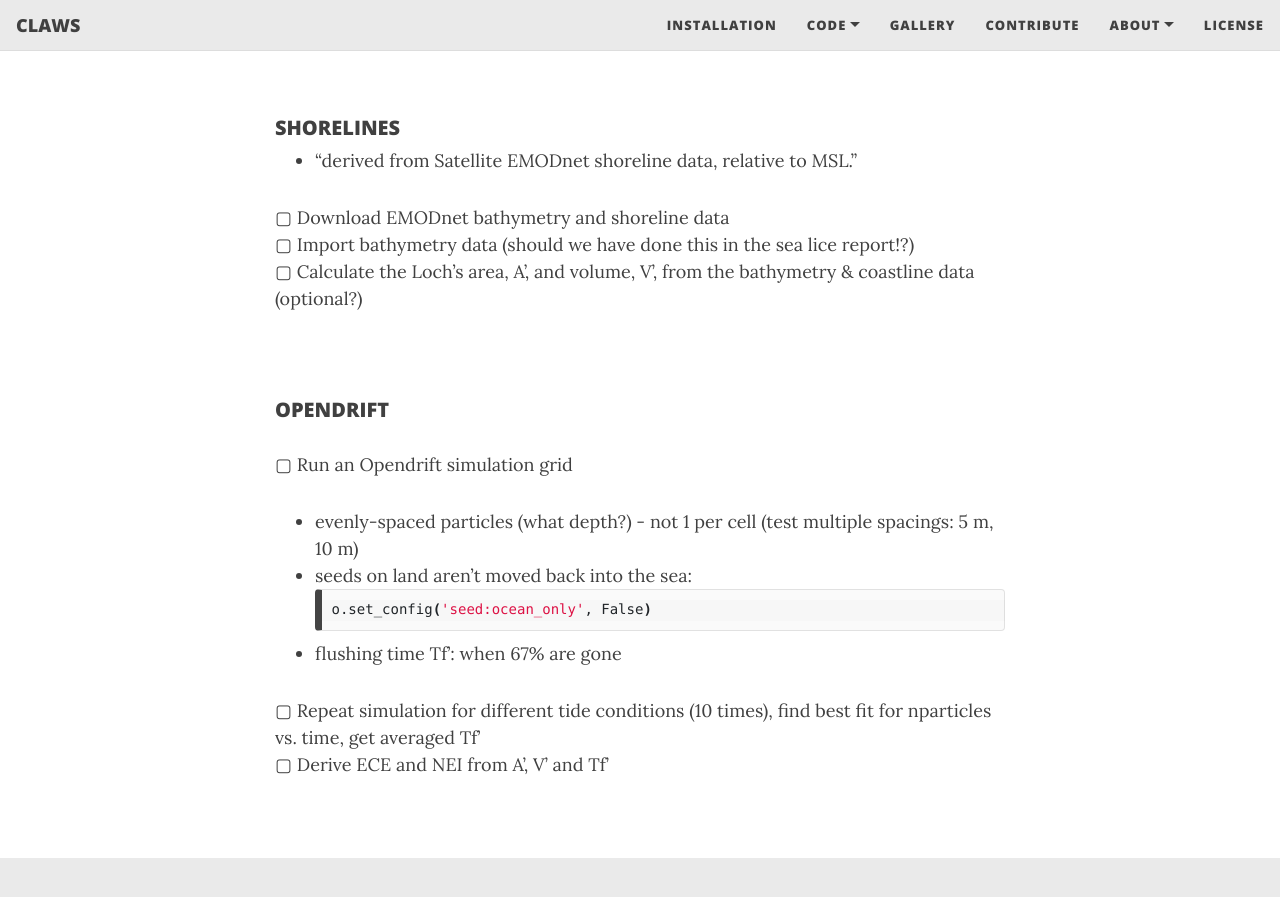
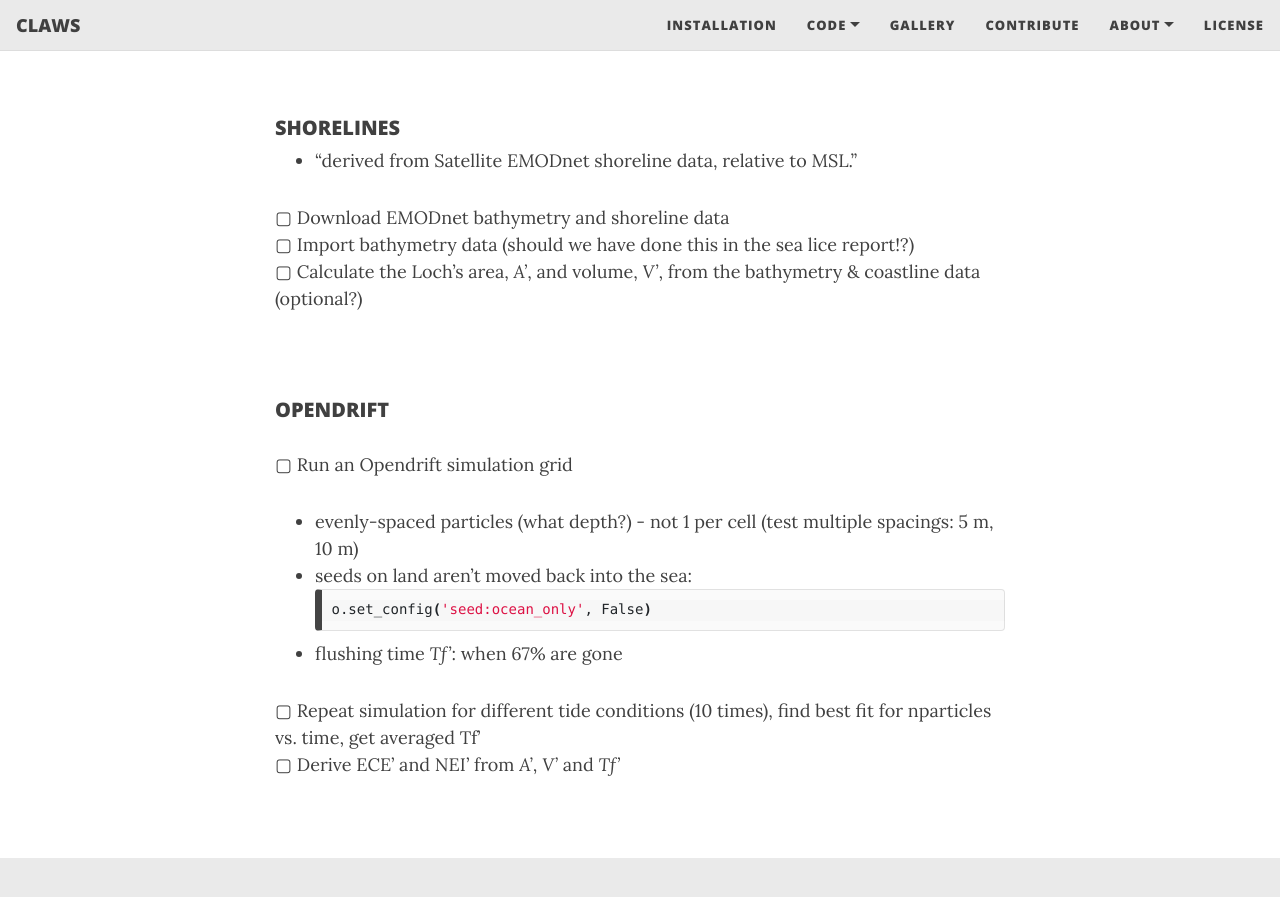
Before and after one commit to claws-scot/claws-scot.github.io, a Jekyll site: the page built from meeting.md, in a window 1280 px wide and 900 px high, scrolled down 2241 px. Shown: the top 897 px of the window. Built offline with Jekyll 4.4.1, drawn with Linux system fonts in a browser that asks for light colours; nearby versions of some CDN libraries.

Commit message:
Editing web pages

```diff
--- a/meeting.md
+++ b/meeting.md
@@ -65,7 +65,7 @@
 
 &#9634; Download EMODnet bathymetry and shoreline data
 &#9634; Import bathymetry data (should we have done this in the sea lice report!?)
-&#9634; Calculate the Loch's area, A', and volume, V', from the bathymetry & coastline data (optional?)
+&#9634; Calculate the Loch's area, _A'_, and volume, _V'_, from the bathymetry & coastline data (optional?)
 
 &nbsp;
 <h5>OPENDRIFT</h5>
@@ -78,7 +78,7 @@
     <div style="line-height:50%;">
         <br>
     </div>
-  * flushing time Tf': when 67% are gone
+  * flushing time _Tf'_: when 67% are gone
 
 &#9634; Repeat simulation for different tide conditions (10 times), find best fit for nparticles vs. time, get averaged Tf'
-&#9634; Derive ECE and NEI from A', V' and Tf'
+&#9634; Derive ECE' and NEI' from _A'_, _V'_ and _Tf'_
```
